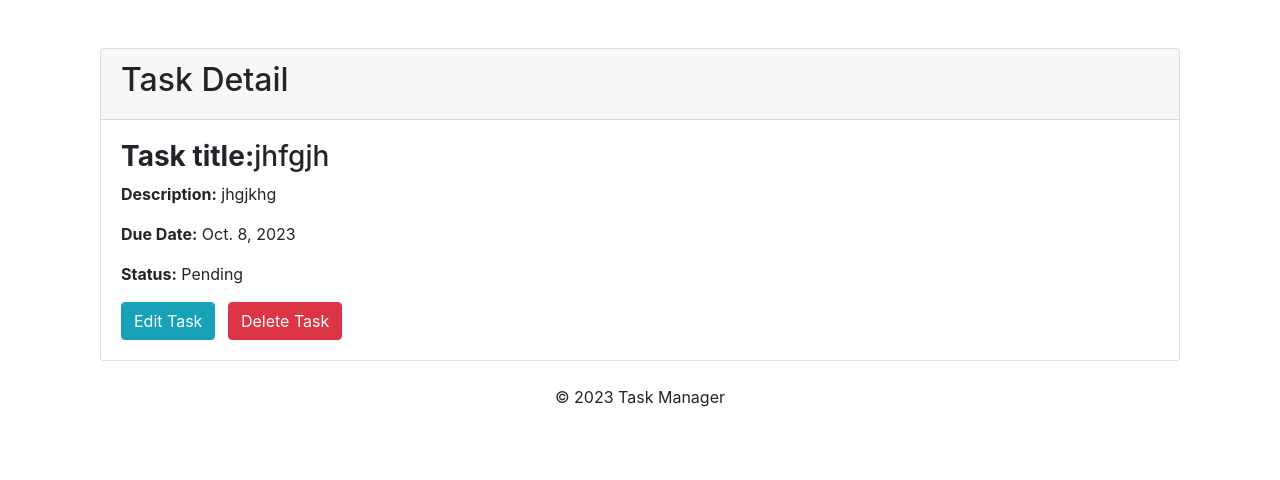
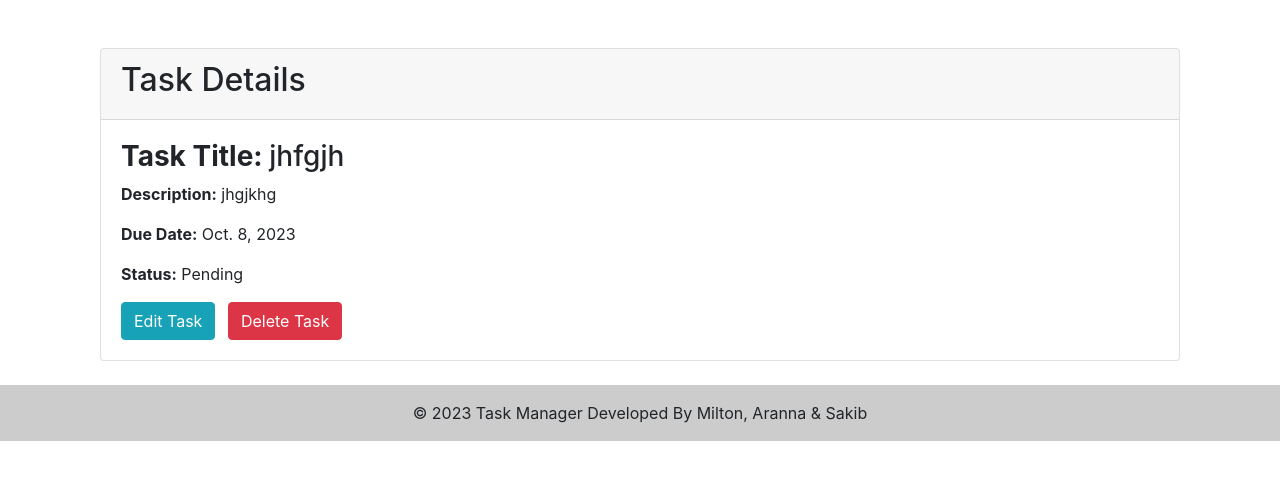
Before and after one commit to mkhmilton/Task_Manager_Project, a Django app: page /detail/4/ in a window 1280 px wide. Shown: the part 56-536 px from the top of the page. Run offline with Django 4.2, Linux system fonts and the light colour scheme; a user stored in the database is signed in; data comes from the database, SQL or seed files in the repository; both versions use the stored data as it was after the commit; some libraries are stand-ins or nearby versions.

Commit message:
final commit

```diff
--- a/templates/base.html
+++ b/templates/base.html
@@ -35,7 +35,11 @@
 </div>
 
 <footer class="text-center mt-4">
-    <p>&copy; 2023 Task Manager</p>
+
+    <div class="text-center p-3" style="background-color: rgba(0, 0, 0, 0.2)">
+        © 2023 Task Manager Developed By Milton, Aranna & Sakib
+
+      </div>
 </footer>
 
 <script src="https://code.jquery.com/jquery-3.5.1.slim.min.js"></script>
--- a/templates/task_details.html
+++ b/templates/task_details.html
@@ -6,10 +6,10 @@
 <div class="container mt-5">
     <div class="card">
         <div class="card-header">
-            <h2>Task Detail</h2>
+            <h2>Task Details</h2>
         </div>
         <div class="card-body">
-            <h3><strong>Task title:</strong>{{ task.title }}</h3>
+            <h3><strong>Task Title: </strong>{{ task.title }}</h3>
             <p><strong>Description:</strong> {{ task.description }}</p>
             <p><strong>Due Date:</strong> {{ task.due_date }}</p>
             <p><strong>Status:</strong> {{ task.status }}</p>
```
Also changed, not shown: db.sqlite3.
